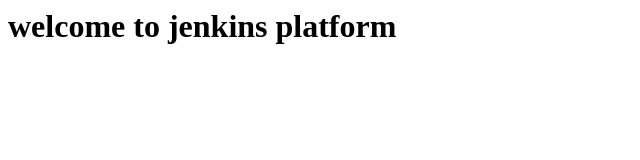
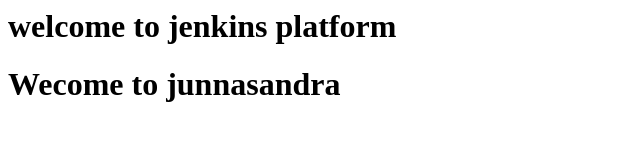
Before and after one commit to arnabhajra123a/test2, a plain HTML site: page index.html in a window 1280 px wide. Shown: the whole page, without its empty margins (0-640 px from the left). Drawn offline with Linux system fonts and the light colour scheme.

Commit message:
my jenkins project

```diff
--- a/index.html
+++ b/index.html
@@ -1,5 +1,12 @@
 <html>
 <h1>
 welcome to jenkins platform
+
 </h1>
+<h1>
+
+Wecome to junnasandra
+
+</h1>
+
 <html>
```
